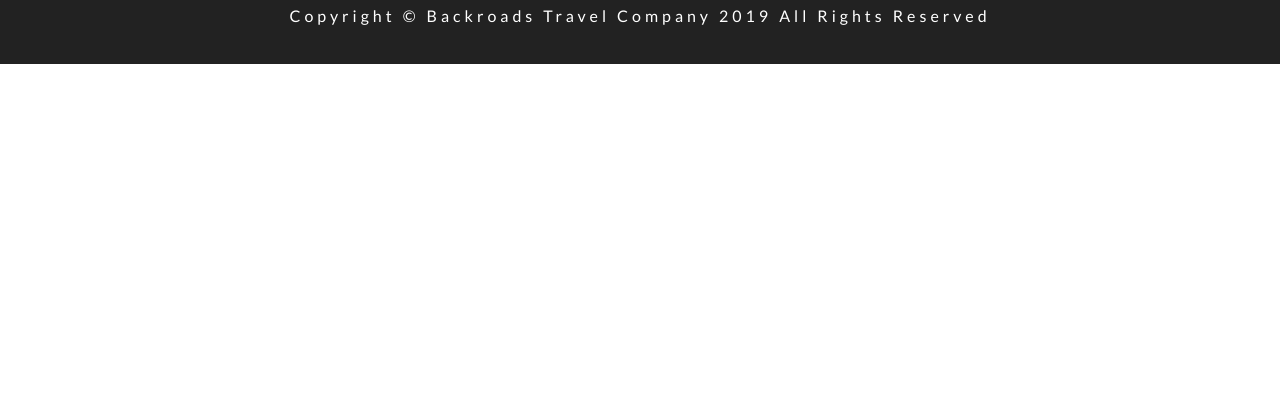
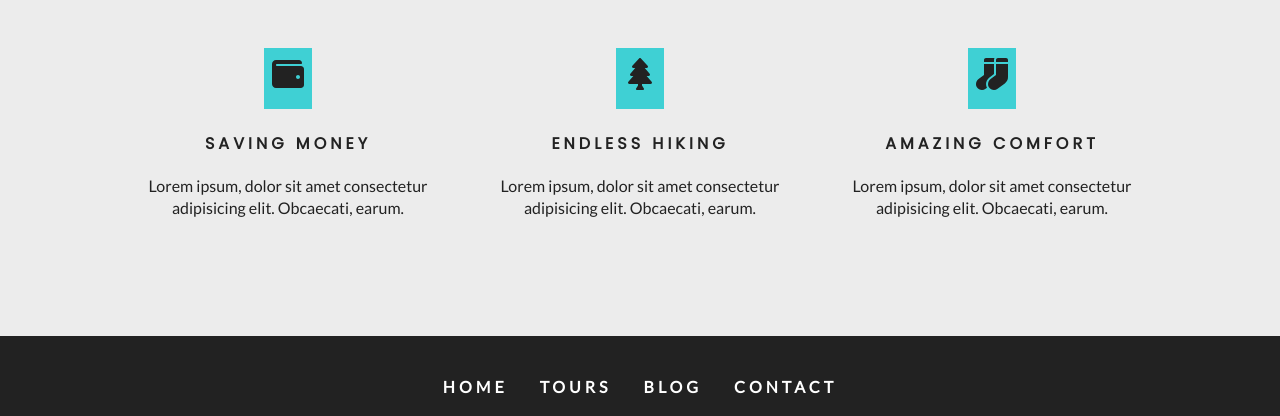
Before and after one commit to abhimanyuPathania/backroads, a Gatsby site: page / in a window 1280 px wide. Shown: the part 2093-2509 px from the top of the page. Before the commit the page ends 2157 px from the top, so only its background shows below. Built offline with nearby package versions, Linux system fonts and the light colour scheme; Gatsby itself is replaced by a stand-in of ours.

Commit message:
Add services section to homepage

```diff
--- a/src/pages/index.js
+++ b/src/pages/index.js
@@ -5,6 +5,7 @@ import Layout from '../components/Layout';
 import HeroBanner from '../components/HeroBanner';
 import BannerContent from '../components/BannerContent';
 import AboutSection from '../views/Home/About';
+import ServicesSection from '../views/Home/Services';
 
 const Home = () => {
   return (
@@ -20,6 +21,7 @@ const Home = () => {
         </BannerContent>
       </HeroBanner>
       <AboutSection />
+      <ServicesSection />
     </Layout>
   );
 };
--- /dev/null
+++ b/src/views/Home/Services/index.js
@@ -0,0 +1,27 @@
+import React from 'react';
+
+import Title from '../../../components/Title';
+
+import services from '../../../constants/services';
+import styles from './styles.module.css';
+
+const ServicesSection = () => {
+  return (
+    <section className={styles.services}>
+      <Title title="our" subtitle="services" />
+      <div className={styles.center}>
+        {services.map((item, index) => {
+          return (
+            <article className={styles.service} key={index}>
+              <span>{item.icon}</span>
+              <h4>{item.title}</h4>
+              <p>{item.text}</p>
+            </article>
+          );
+        })}
+      </div>
+    </section>
+  );
+};
+
+export default ServicesSection;
--- /dev/null
+++ b/src/views/Home/Services/styles.module.css
@@ -0,0 +1,25 @@
+.services {
+  background: var(--mainGrey);
+  padding: 4rem 0;
+}
+.center {
+  width: 80vw;
+  margin: 0 auto;
+  display: grid;
+  grid-template-columns: repeat(auto-fit, minmax(250px, 1fr));
+  grid-column-gap: 2rem;
+}
+.service {
+  margin: 2rem 0;
+  text-align: center;
+}
+.service span {
+  background: var(--primaryColor);
+  padding: 0.5rem;
+  display: inline-block;
+  font-size: 2rem;
+  margin-bottom: 1.5rem;
+}
+.service h4 {
+  text-transform: uppercase;
+}
```
